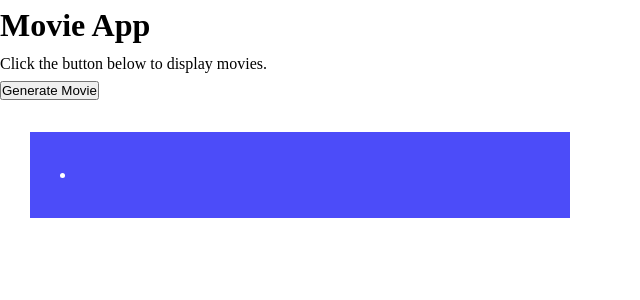
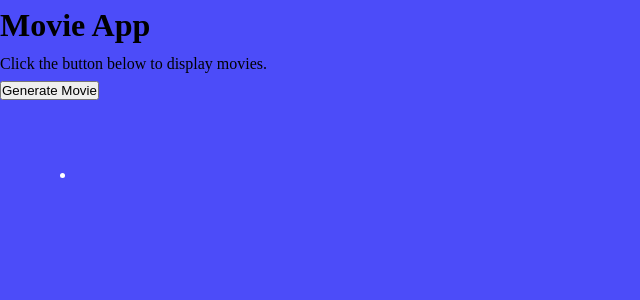
Before and after one commit to Doubting-Thomas/movie-app, a React (Create React App) app: page / in a window 1280 px wide. Shown: the top 300 px of the page, without its empty margins (0-640 px from the left). Built offline with nearby package versions, Linux system fonts and the light colour scheme.

Commit message:
style: add background color

```diff
--- a/src/index.css
+++ b/src/index.css
@@ -20,4 +20,5 @@ body {
   font-size: 1.6rem;
   font-weight: 400;
   line-height: 1.6;
+  background-color: rgb(76, 76, 249);
 }
```
